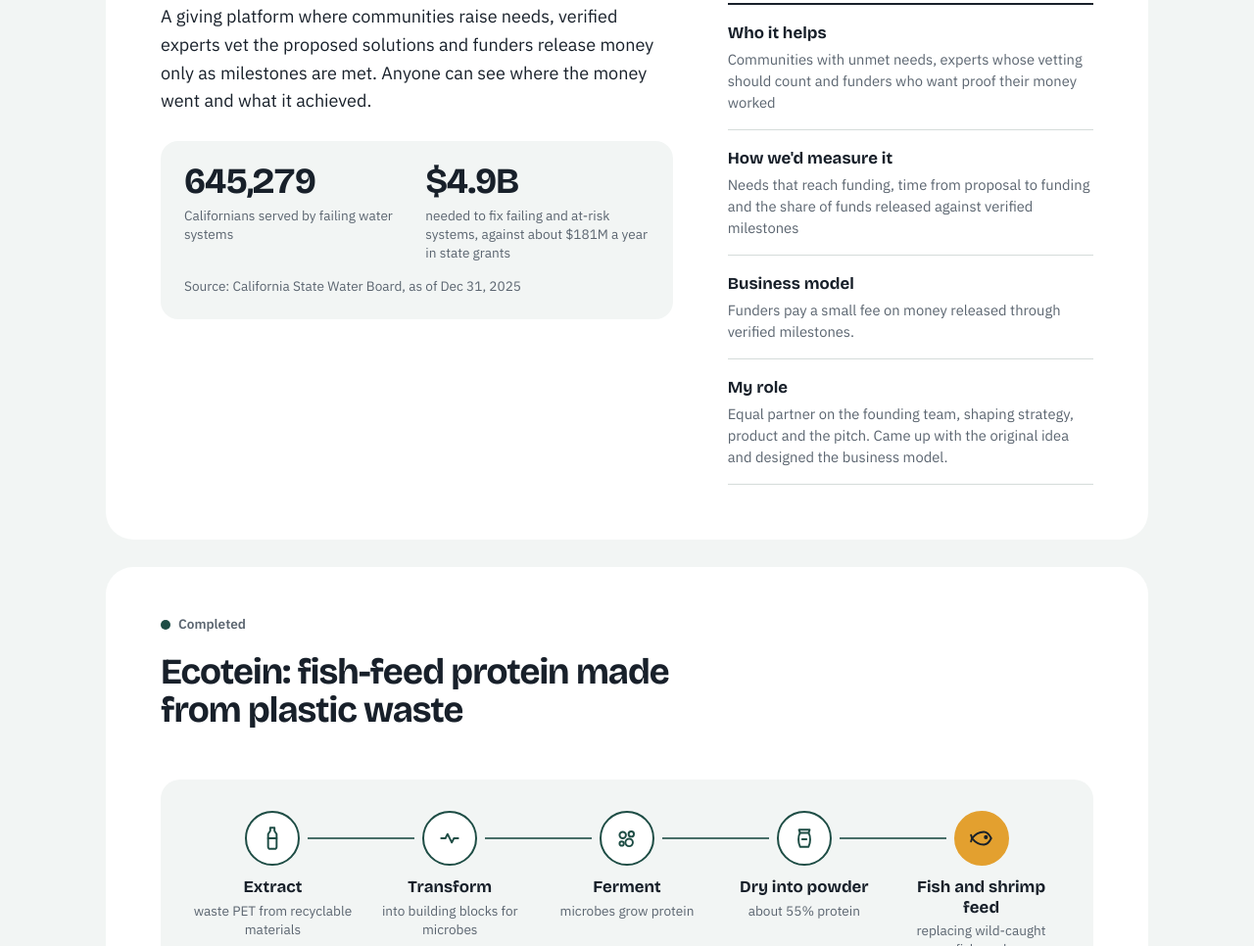
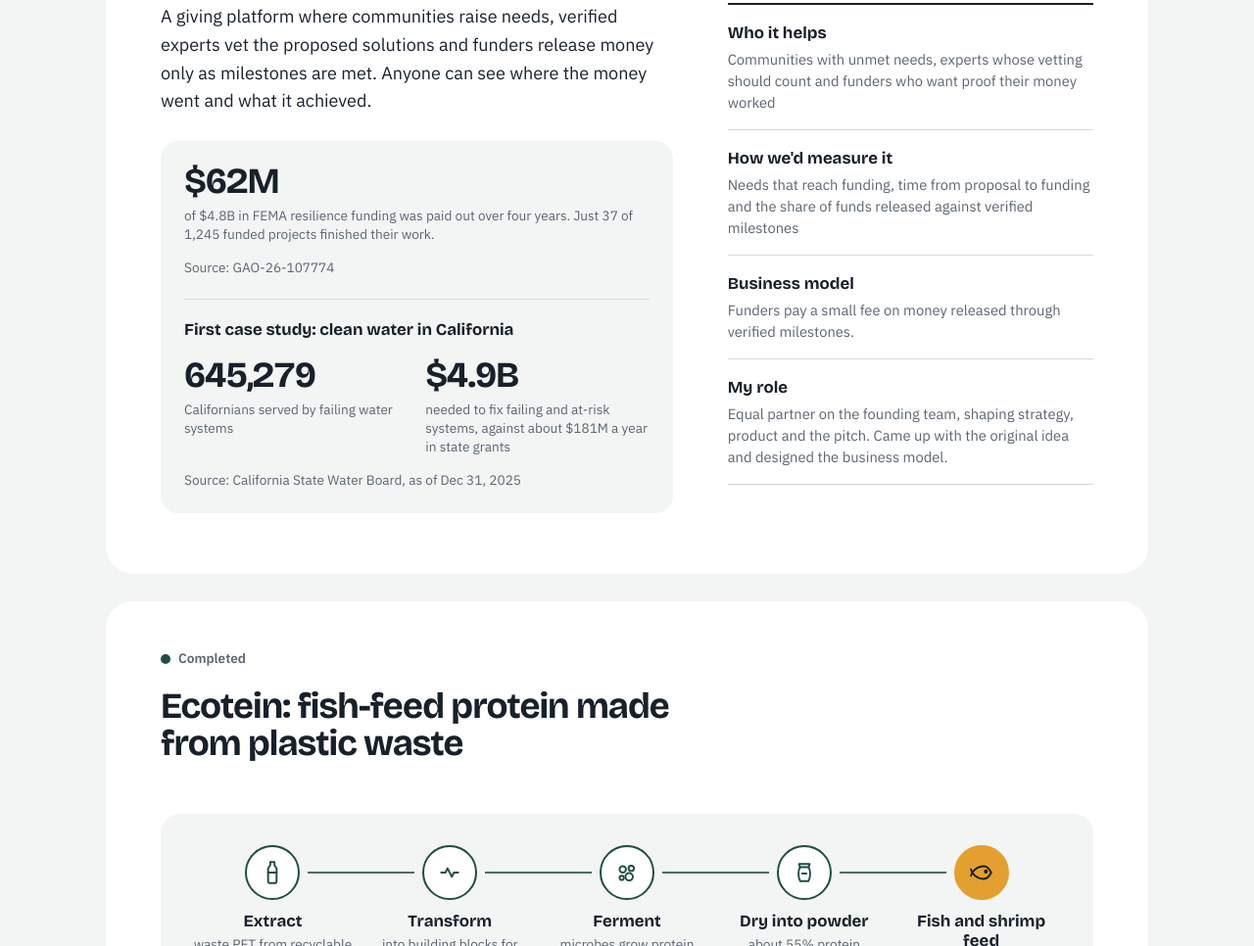
Before and after one commit to padaka/padaka.github.io, a plain HTML site: page index.html in a window 1280 px wide. Shown: the part 1929-2895 px from the top of the page at 98% size. Drawn offline with nearby package versions, Linux system fonts and the light colour scheme.

Commit message:
Frame OpenImpact water stats as a case study
Co-Authored-By: Claude Opus 5.5 <noreply@anthropic.com>
Claude-Session: https://claude.ai/code/session_01VnWNmZNHuzB7jhhZKjC288

```diff
--- a/index.html
+++ b/index.html
@@ -201,6 +201,8 @@
   .chart{margin:26px 0 6px;padding:22px 24px;background:var(--mist);border-radius:18px;max-width:60ch}
   .stats{display:grid;grid-template-columns:1fr 1fr;gap:18px}
   .stat .n{font-family:var(--display);font-weight:700;font-size:var(--fs-h3);line-height:var(--lh-tight);letter-spacing:-.03em;color:var(--ink);font-variant-numeric:tabular-nums}
+  .stats.one{grid-template-columns:minmax(0,1fr)}
+  .chart .sub{font-family:var(--display);font-weight:700;font-size:var(--fs-title);margin:20px 0 14px;padding-top:18px;border-top:1px solid var(--rule)}
   .chart figcaption{font-size:var(--fs-xs);color:var(--slate);margin-top:14px}
   .stat .l{font-size:var(--fs-xs);color:var(--slate);margin-top:6px;line-height:1.4}
 
@@ -366,6 +368,11 @@
         <div>
           <p>A giving platform where communities raise needs, verified experts vet the proposed solutions and funders release money only as milestones are met. Anyone can see where the money went and what it achieved.</p>
           <figure class="chart">
+            <div class="stats one">
+              <div class="stat"><div class="n" data-to="62" data-dec="0" data-pre="$" data-suf="M">$62M</div><div class="l">of $4.8B in FEMA resilience funding was paid out over four years. Just 37 of 1,245 funded projects finished their work.</div></div>
+            </div>
+            <figcaption>Source: GAO-26-107774</figcaption>
+            <p class="sub">First case study: clean water in California</p>
             <div class="stats">
               <div class="stat"><div class="n" data-to="645279" data-dec="0">645,279</div><div class="l">Californians served by failing water systems</div></div>
               <div class="stat"><div class="n" data-to="4.9" data-pre="$" data-suf="B">$4.9B</div><div class="l">needed to fix failing and at-risk systems, against about $181M a year in state grants</div></div>
```
